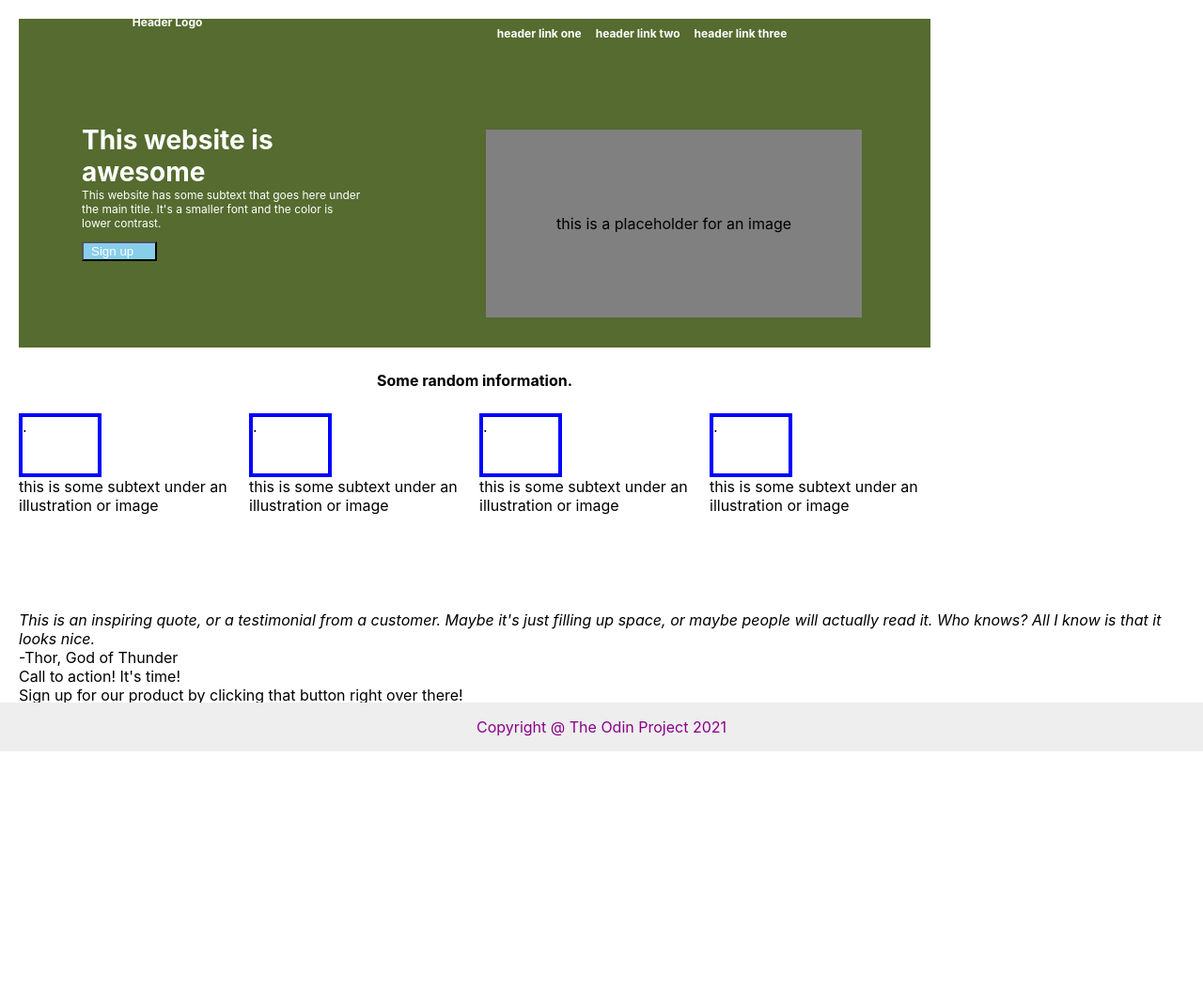
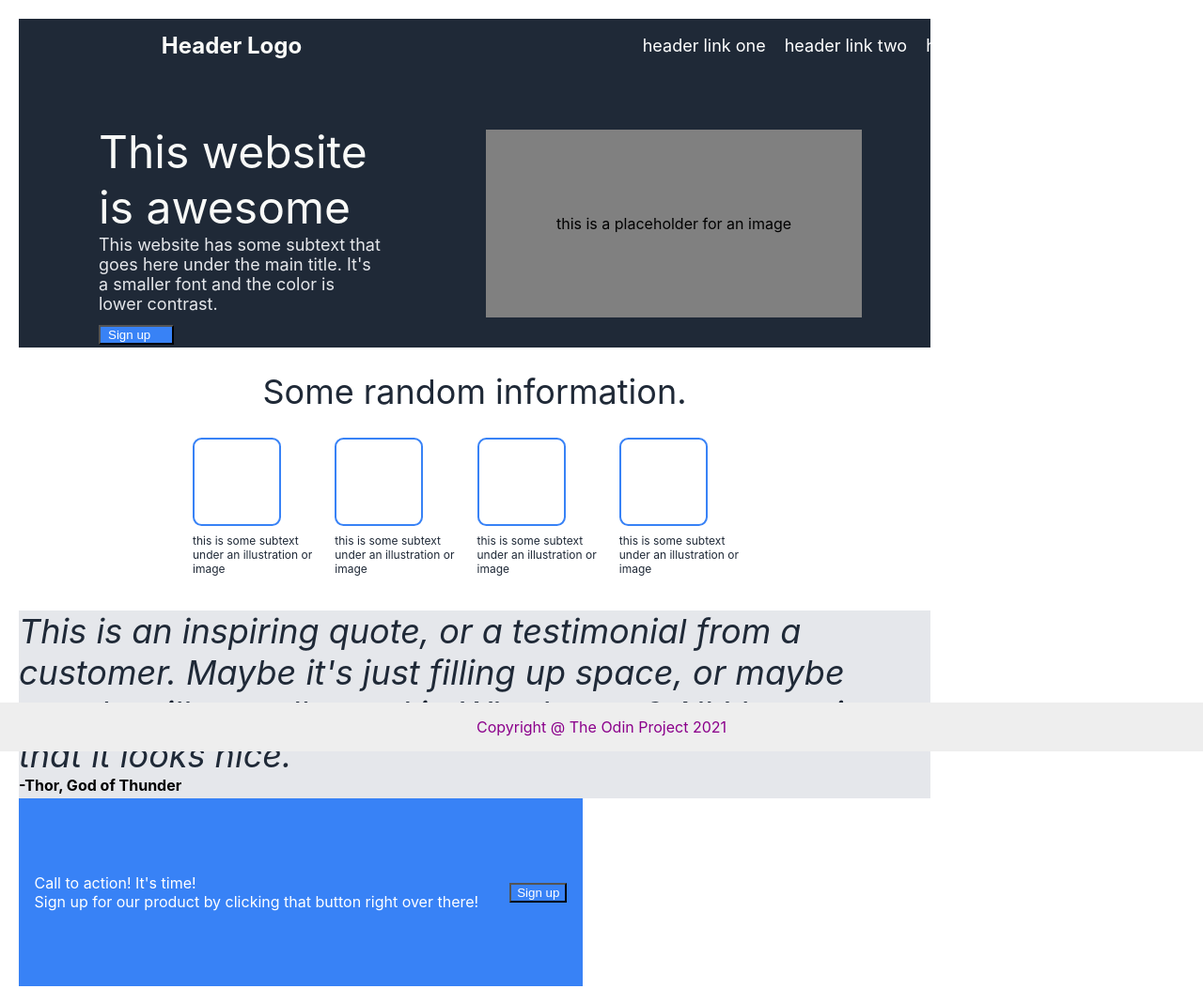
Before and after one commit to kelshuka/Creating-Page, a plain HTML site: page index.html in a window 1280 px wide. Shown: the whole page at 94% size. Before the commit the page ends 840 px from the top, so only its background shows below. Drawn offline with Linux system fonts and the light colour scheme.

Commit message:
Add index.html and style.css

```diff
--- a/index.html
+++ b/index.html
@@ -38,25 +38,25 @@
             <div class="twoa">Some random information.</div>
             <div class="twob">
                 <div class="box1">
-                    <div class="emptys"> . </div>
+                    <div class="emptys">   </div>
                     <div class="texts">this is some subtext
                         under an illustration or image
                     </div>
                 </div>
                 <div class="box2">
-                    <div class="emptys"> . </div>
+                    <div class="emptys">   </div>
                     <div class="texts">this is some subtext
                         under an illustration or image
                     </div>
                 </div>
                 <div class="box3">
-                    <div class="emptys"> . </div>
+                    <div class="emptys">   </div>
                     <div class="texts">this is some subtext
                         under an illustration or image
                     </div>
                 </div>
                 <div class="box4">
-                    <div class="emptys"> . </div>
+                    <div class="emptys">   </div>
                     <div class="texts">this is some subtext
                          under an illustration or image
                     </div>
--- a/style.css
+++ b/style.css
@@ -9,35 +9,44 @@ body {
     justify-content: flex-start;
     align-items: flex-start;
   }
+
 .first-part {
     display: flex;
     width: 970px;
     height: 350px;
-    background-color: darkolivegreen ;
+    background-color: #1f2937;
     box-sizing: border-box;
     justify-content: space-around;
 }
 
+
 .header {
     /*height: 72px;*/
-   /* background: darkmagenta;*/
-    color: white;
+    /*color: #F9FAF8;*/
     top: 0;
     display: flex;
     position: fixed;
     left: 0;
     right: 0;
-    height: 60px;
-    width: 970px;
     /*align-items: center;*/
-    padding: 4px;
-    font-weight: bold;
-    font-size: 12px;
     justify-content: space-around;
+    padding: 8px;
+    /*font-size: 24px;*/
    /* gap:100px;*/
     margin-top: 12px;
     margin-bottom: 20px;
-    margin-left: 0;
+    margin-left: 20px;
+}
+.header .logo{
+  font-size: 24px;
+  color: #F9FAF8;
+  font-weight: bold;
+}
+
+.header .links{
+  font-size: 18px;
+  color: #E5E7EB;
+  margin-left: 35px;
 }
 
 a {
@@ -49,15 +58,21 @@ a {
   ul {
     list-style-type: none;
     display: flex;
-    gap: 15px;
+    gap: 20px;
     align-items: flex-start;
   }
 
+  .header .logo, .header .links {
+    display: flex;
+    align-items: center;
+    gap: 16px;
+  }
   .oneb {
     display:flex;
     margin-top: 100px;
     margin-bottom: 20px;
     gap: 100px;
+    background-color: #1f2937;
   }
 
 .web-awe{
@@ -71,16 +86,16 @@ a {
 
 .web1 {
     display: flex;
-    color: white;
-    font-size: 28px;
+    color: #F9FAF8;
+    font-size: 48px;
     text-wrap: wrap;
-    font-weight: bold;
+    font-weight: 800px;
 }
 
 .web2 {
-    display: flex;
-    color: white;
-    font-size: 12px;
+   /* display: flex;*/
+    color: #E5E7EB;
+    font-size: 18px;
     text-wrap: wrap;
 }
 
@@ -91,7 +106,7 @@ a {
     text-align: center;
     padding-left: 8px;
     padding-right: 8px;
-    background-color: skyblue;
+    background-color: #3882F6;
     color: white;
 }
   .ImPlaceHolder {
@@ -103,7 +118,8 @@ a {
     text-wrap: wrap;
     justify-content: center;
     align-items: center;
-    margin: 18px;
+    margin-top: 18px;
+    margin-left: 0;
   }
 
 
@@ -118,26 +134,75 @@ a {
 }
 
 .twoa {
-    font-weight: bold;
-    margin: 25px;
+    font-weight: 800px;
+    font-size: 36px;
+    color: #1F2937;
+    margin-top: 25px;
+    margin-bottom: 0;
 
 }
 
 .twob {
     display: flex;
-    gap: 10px;
+    align-items: center;
+    height: 200px;
+    width: 600px;
+    gap: 5px;
 }
 
 .emptys {
     display: flex;
-    border: 4px solid blue;
-    height: 60px;
-    width: 80px;
+    /*border: 4px solid blue;*/
+    border: 2px solid #3882F6;
+    height: 90px;
+    width: 90px;
+    border-radius: 10%;/* can also specify it as px */
 
 }
 .texts {
     text-wrap: wrap;
+    font-size: 12px;
+    color: #1F2937;
+    margin-top: 8px;
+    text-wrap: wrap;
+    display: flex;
+    align-self: center;
 
+}
+
+.third-part {
+  background-color: #E5E7EB;
+  width: 970px;
+  height: 200px;
+}
+.threea {
+  font-size: 36px;
+  color: #1F2937;
+}
+
+.threeb {
+  display: flex;
+  font-weight: bold;
+  align-self: center;
+}
+
+.fourth-part {
+  display: flex;
+  align-items: center;
+  justify-content: space-around;
+  background-color: #3882F6;
+  width: 600px;
+  height: 200px;
+  color: white;
+}
+
+.b1 {
+  display: flex;
+  flex-direction: column;
+  align-items: center;
+  justify-content: center;
+  color: white;
+  background-color: #3882F6;
 }
 
 .footer {
```
